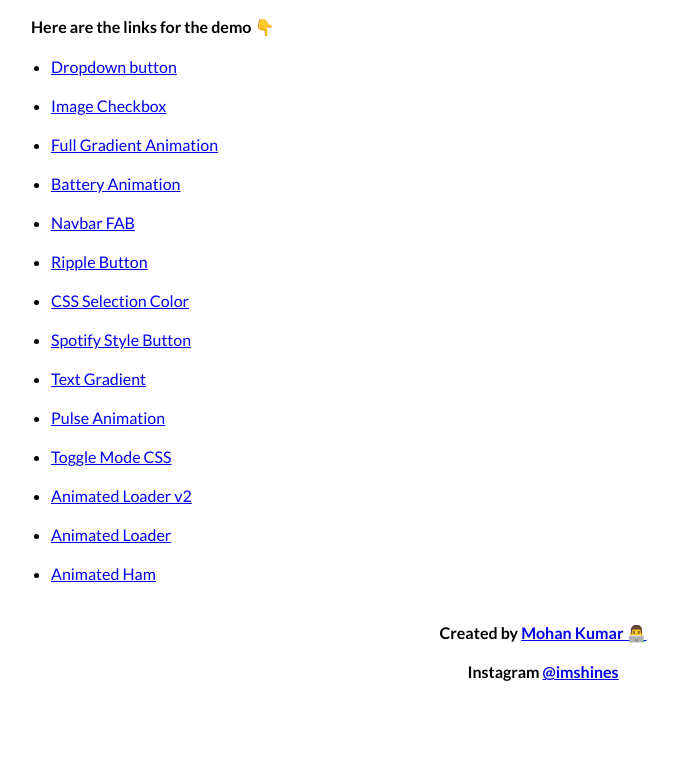
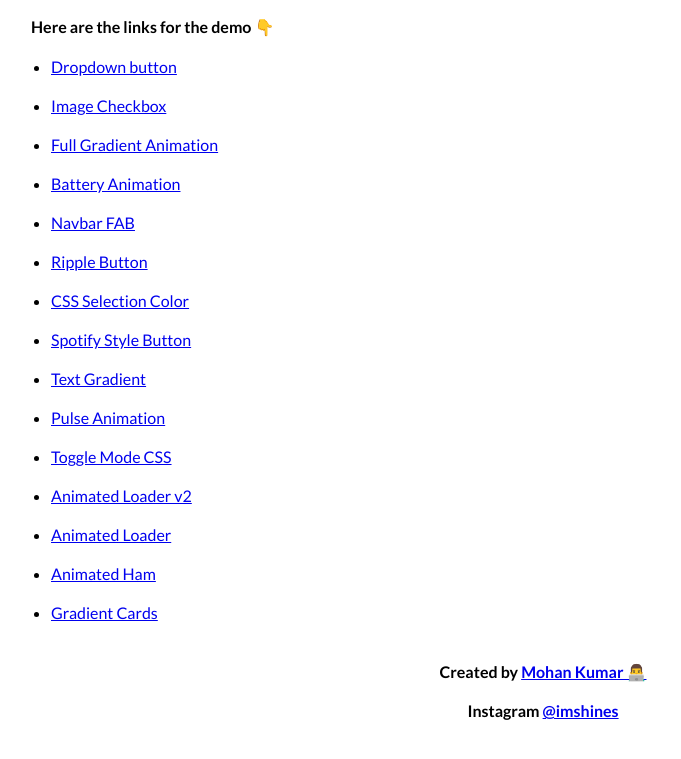
Before and after one commit to imshines/web.snips-codes, a plain HTML site: page index.html in a window 1280 px wide. Shown: the part 119-878 px from the top of the page, without its empty margins (97-778 px from the left). Before the commit the page ends 810 px from the top, so only its background shows below. Drawn offline with Linux system fonts and the light colour scheme.

Commit message:
added gradient-cards :tada:

```diff
--- a/index.html
+++ b/index.html
@@ -97,6 +97,9 @@
                 <li>
                     <a target="_blank" href="./animated-ham/index.html">Animated Ham</a>
                 </li>
+                <li>
+                    <a target="_blank" href="./gradient-cards/index.html">Gradient Cards</a>
+                </li>
             </ul>
         </main>
         <footer class="footer">
```
